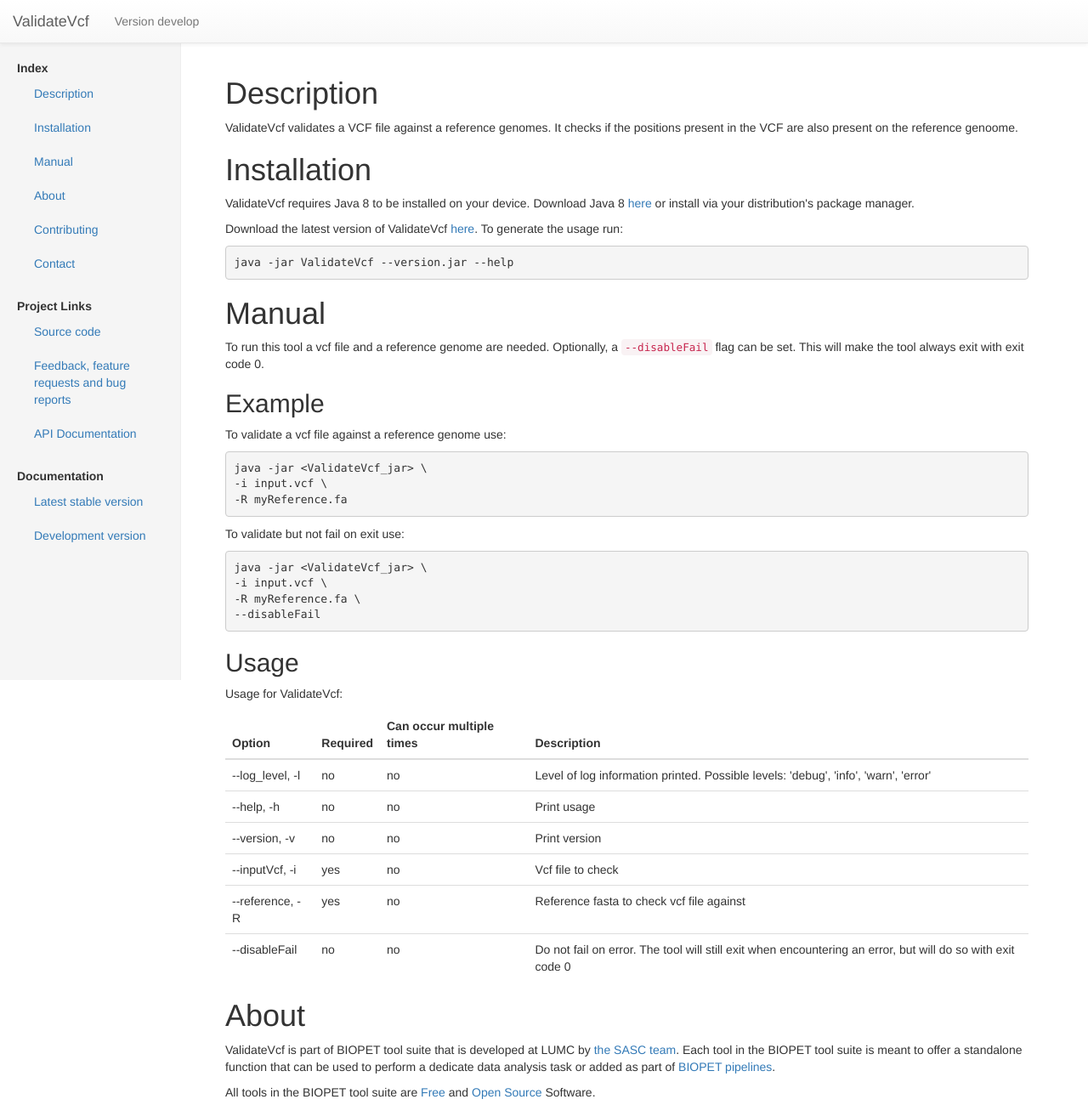
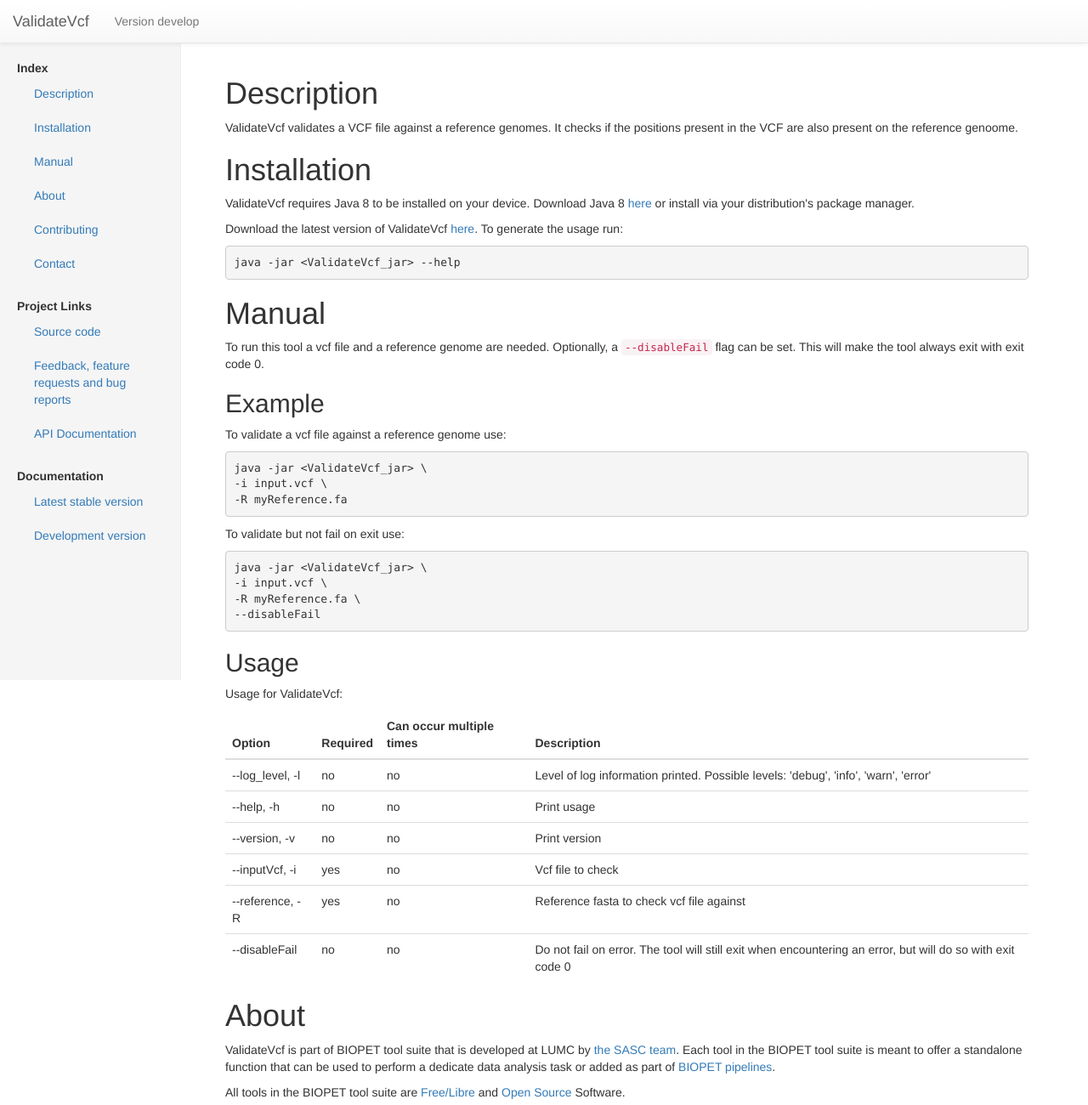
Before and after one commit to biopet/validatevcf, a plain HTML site: page develop/index.html in a window 1280 px wide. Shown: the top 1300 px of the page at 85% size. Drawn offline with nearby package versions, Linux system fonts and the light colour scheme.

Commit message:
updated site

```diff
--- a/develop/index.html
+++ b/develop/index.html
@@ -91,7 +91,7 @@
         or install via your distribution&#39;s package manager.</p>
         <p>Download the latest version of ValidateVcf <a href="https://github.com/biopet/validatevcf/releases/">here</a>.
         To generate the usage run:</p>
-        <pre><code>java -jar ValidateVcf --version.jar --help</code></pre>
+        <pre><code>java -jar &lt;ValidateVcf_jar&gt; --help</code></pre>
 
         <h1 id="manual" class="section">Manual</h1>
         <p>To run this tool a vcf file and a reference genome are needed.
@@ -164,7 +164,7 @@
         <p>ValidateVcf is part of BIOPET tool suite that is developed at LUMC by <a href="http://sasc.lumc.nl/">the SASC team</a>.
         Each tool in the BIOPET tool suite is meant to offer a standalone function that can be used to perform a
         dedicate data analysis task or added as part of <a href="http://biopet-docs.readthedocs.io/en/latest/">BIOPET pipelines</a>.</p>
-        <p>All tools in the BIOPET tool suite are <a href="https://www.gnu.org/philosophy/free-sw.html">Free</a> and
+        <p>All tools in the BIOPET tool suite are <a href="https://www.gnu.org/philosophy/free-sw.html">Free/Libre</a> and
         <a href="https://opensource.org/osd">Open Source</a> Software.</p>
 
         <h1 id="contributing" class="section">Contributing</h1>
```
